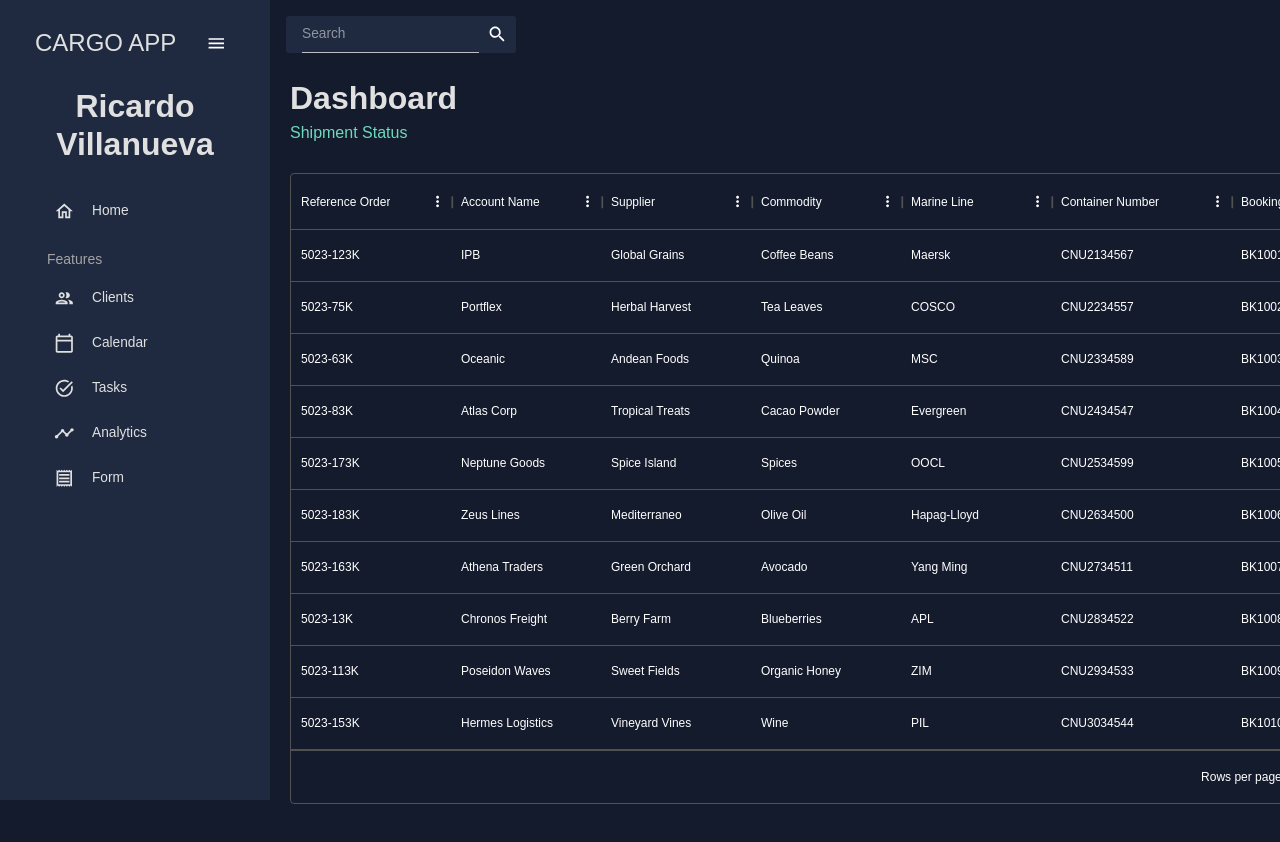
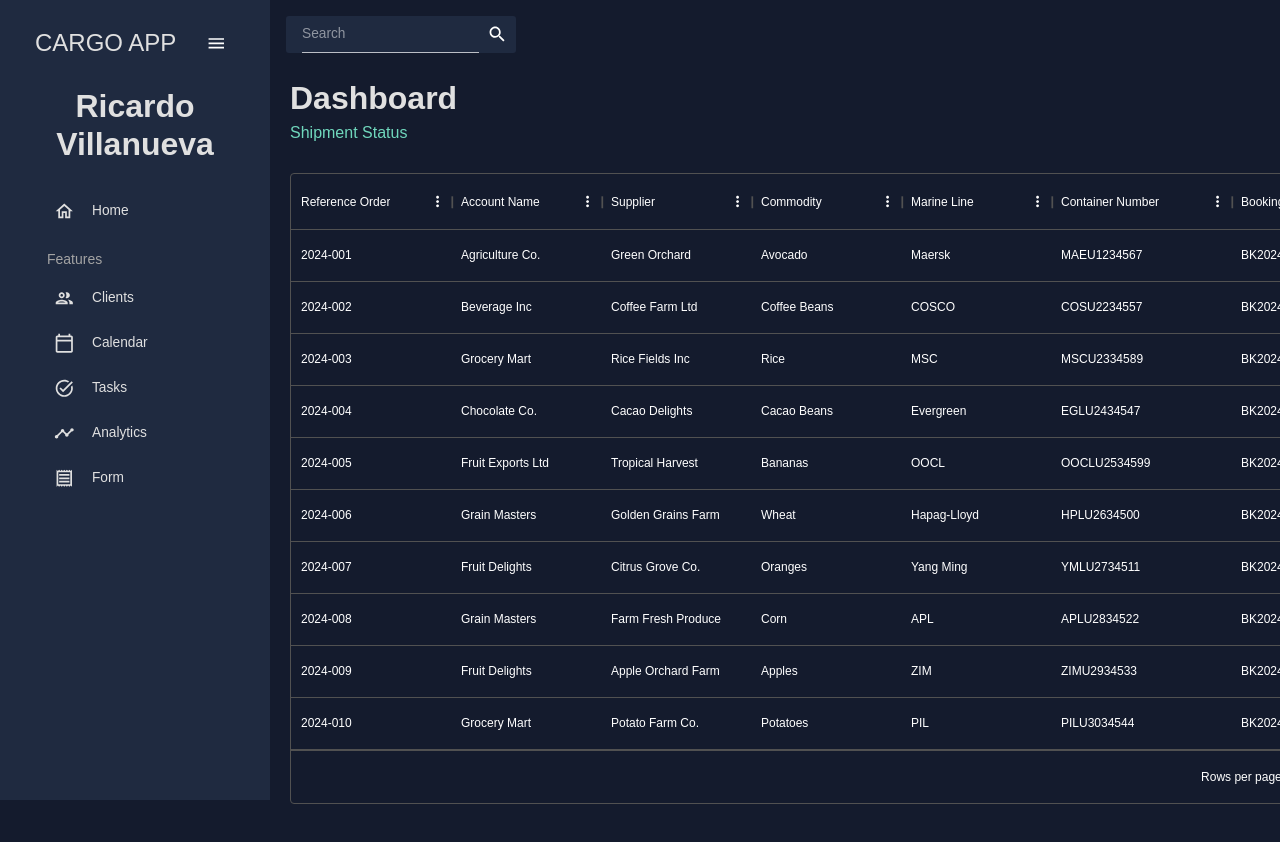
Before and after one commit to RicardoGVilla/CargoProject, a React (Create React App) app: page / in a window 1280 px wide. Shown: the top 842 px of the page. Built offline with nearby package versions, Linux system fonts and the light colour scheme.

Commit message:
updating data

```diff
--- a/src/App.js
+++ b/src/App.js
@@ -32,7 +32,7 @@ function App() {
               <Route path="/calendar" element={<Calendar />} />
               <Route path="/tasks" element={<KanbanBoard />} />
               <Route path="/data" element={<Data />} />
-            <Route path ="/form" element={<Form />} />
+              <Route path ="/form" element={<Form />} />
             </Routes>
           </main>
         </div>
--- a/src/data/mockData.js
+++ b/src/data/mockData.js
@@ -1,25 +1,148 @@
 
 
 // Provides data for the dashboard component
-export const mockDataOrders = [  { id: 1, Order: "5023-123K", productName: "Coffee Beans", supplierName: "Global Grains", accountName: 'IPB', steamshipLine: "Maersk", containerNumber: 'CNU2134567', bookingNumber: 'BK1001', etd: new Date('2023-07-01'), eta: new Date('2023-07-15'), currentStatus: "In Transit", },
-{ id: 2, Order: "5023-75K",productName: "Tea Leaves", supplierName: "Herbal Harvest", accountName: 'Portflex', steamshipLine: "COSCO", containerNumber: 'CNU2234557', bookingNumber: 'BK1002', etd: new Date('2023-07-03'), eta: new Date('2023-07-18') , currentStatus: "In Transit",},
-{ id: 3, Order: "5023-63K",productName: "Quinoa", supplierName: "Andean Foods", accountName: 'Oceanic', steamshipLine: "MSC", containerNumber: 'CNU2334589', bookingNumber: 'BK1003', etd: new Date('2023-07-05'), eta: new Date('2023-07-20'), currentStatus: "In Transit", },
-{ id: 4, Order: "5023-83K",productName: "Cacao Powder", supplierName: "Tropical Treats", accountName: 'Atlas Corp', steamshipLine: "Evergreen", containerNumber: 'CNU2434547', bookingNumber: 'BK1004', etd: new Date('2023-07-08'), eta: new Date('2023-07-22'), currentStatus: "In Transit", },
-{ id: 5, Order: "5023-173K",productName: "Spices", supplierName: "Spice Island", accountName: 'Neptune Goods', steamshipLine: "OOCL", containerNumber: 'CNU2534599', bookingNumber: 'BK1005', etd: new Date('2023-07-10'), eta: new Date('2023-07-24'), currentStatus: "In Transit", },
-{ id: 6, Order: "5023-183K",productName: "Olive Oil", supplierName: "Mediterraneo", accountName: 'Zeus Lines', steamshipLine: "Hapag-Lloyd", containerNumber: 'CNU2634500', bookingNumber: 'BK1006', etd: new Date('2023-07-12'), eta: new Date('2023-07-26'), currentStatus: "In Transit", },
-{ id: 7, Order: "5023-163K",productName: "Avocado", supplierName: "Green Orchard", accountName: 'Athena Traders', steamshipLine: "Yang Ming", containerNumber: 'CNU2734511', bookingNumber: 'BK1007', etd: new Date('2023-07-15'), eta: new Date('2023-07-29'), currentStatus: "In Transit", },
-{ id: 8, Order: "5023-13K",productName: "Blueberries", supplierName: "Berry Farm", accountName: 'Chronos Freight', steamshipLine: "APL", containerNumber: 'CNU2834522', bookingNumber: 'BK1008', etd: new Date('2023-07-18'), eta: new Date('2023-08-01'), currentStatus: "In Transit", },
-{ id: 9, Order: "5023-113K",productName: "Organic Honey", supplierName: "Sweet Fields", accountName: 'Poseidon Waves', steamshipLine: "ZIM", containerNumber: 'CNU2934533', bookingNumber: 'BK1009', etd: new Date('2023-07-20'), eta: new Date('2023-08-03'), currentStatus: "In Transit",},
-{ id: 10, Order: "5023-153K",productName: "Wine", supplierName: "Vineyard Vines", accountName: 'Hermes Logistics', steamshipLine: "PIL", containerNumber: 'CNU3034544', bookingNumber: 'BK1010', etd: new Date('2023-07-22'), eta: new Date('2023-08-05'), currentStatus: "In Transit", }]
+export const mockDataOrders = [
+  {
+    id: 1,
+    Order: "2024-001",
+    productName: "Avocado",
+    supplierName: "Green Orchard",
+    accountName: "Agriculture Co.",
+    steamshipLine: "Maersk",
+    containerNumber: "MAEU1234567",
+    bookingNumber: "BK2024001",
+    etd: new Date("2024-01-10"),
+    eta: new Date("2024-02-02"),
+    currentStatus: "In Transit",
+  },
+  {
+    id: 2,
+    Order: "2024-002",
+    productName: "Coffee Beans",
+    supplierName: "Coffee Farm Ltd",
+    accountName: "Beverage Inc",
+    steamshipLine: "COSCO",
+    containerNumber: "COSU2234557",
+    bookingNumber: "BK2024002",
+    etd: new Date("2024-01-15"),
+    eta: new Date("2024-02-10"),
+    currentStatus: "In Transit",
+  },
+  {
+    id: 3,
+    Order: "2024-003",
+    productName: "Rice",
+    supplierName: "Rice Fields Inc",
+    accountName: "Grocery Mart",
+    steamshipLine: "MSC",
+    containerNumber: "MSCU2334589",
+    bookingNumber: "BK2024003",
+    etd: new Date("2024-01-20"),
+    eta: new Date("2024-02-18"),
+    currentStatus: "In Transit",
+  },
+  {
+    id: 4,
+    Order: "2024-004",
+    productName: "Cacao Beans",
+    supplierName: "Cacao Delights",
+    accountName: "Chocolate Co.",
+    steamshipLine: "Evergreen",
+    containerNumber: "EGLU2434547",
+    bookingNumber: "BK2024004",
+    etd: new Date("2024-01-25"),
+    eta: new Date("2024-02-28"),
+    currentStatus: "In Transit",
+  },
+  {
+    id: 5,
+    Order: "2024-005",
+    productName: "Bananas",
+    supplierName: "Tropical Harvest",
+    accountName: "Fruit Exports Ltd",
+    steamshipLine: "OOCL",
+    containerNumber: "OOCLU2534599",
+    bookingNumber: "BK2024005",
+    etd: new Date("2024-01-30"),
+    eta: new Date("2024-03-05"),
+    currentStatus: "In Transit",
+  },
+  {
+    id: 6,
+    Order: "2024-006",
+    productName: "Wheat",
+    supplierName: "Golden Grains Farm",
+    accountName: "Grain Masters",
+    steamshipLine: "Hapag-Lloyd",
+    containerNumber: "HPLU2634500",
+    bookingNumber: "BK2024006",
+    etd: new Date("2024-02-05"),
+    eta: new Date("2024-03-18"),
+    currentStatus: "In Transit",
+  },
+  {
+    id: 7,
+    Order: "2024-007",
+    productName: "Oranges",
+    supplierName: "Citrus Grove Co.",
+    accountName: "Fruit Delights",
+    steamshipLine: "Yang Ming",
+    containerNumber: "YMLU2734511",
+    bookingNumber: "BK2024007",
+    etd: new Date("2024-02-10"),
+    eta: new Date("2024-03-25"),
+    currentStatus: "In Transit",
+  },
+  {
+    id: 8,
+    Order: "2024-008",
+    productName: "Corn",
+    supplierName: "Farm Fresh Produce",
+    accountName: "Grain Masters",
+    steamshipLine: "APL",
+    containerNumber: "APLU2834522",
+    bookingNumber: "BK2024008",
+    etd: new Date("2024-02-15"),
+    eta: new Date("2024-04-01"),
+    currentStatus: "In Transit",
+  },
+  {
+    id: 9,
+    Order: "2024-009",
+    productName: "Apples",
+    supplierName: "Apple Orchard Farm",
+    accountName: "Fruit Delights",
+    steamshipLine: "ZIM",
+    containerNumber: "ZIMU2934533",
+    bookingNumber: "BK2024009",
+    etd: new Date("2024-02-20"),
+    eta: new Date("2024-04-10"),
+    currentStatus: "In Transit",
+  },
+  {
+    id: 10,
+    Order: "2024-010",
+    productName: "Potatoes",
+    supplierName: "Potato Farm Co.",
+    accountName: "Grocery Mart",
+    steamshipLine: "PIL",
+    containerNumber: "PILU3034544",
+    bookingNumber: "BK2024010",
+    etd: new Date("2024-02-25"),
+    eta: new Date("2024-04-15"),
+    currentStatus: "In Transit",
+  },
+];
 
 // Define your initial items
 export const itemsFromBackend = [
-  { id: '1', content: 'Review inventory levels of key products' },
-  { id: '2', content: 'Coordinate with suppliers for shipment schedules' },
-  { id: '3', content: 'Update logistics plan for upcoming quarter' },
-  { id: '4', content: 'Assess supplier performance and compliance' },
-  { id: '5', content: 'Plan for demand forecasting meeting' },
-  { id: '6', content: 'Analyze transportation cost reduction strategies' }
+  { id: "1", content: "Coordinate with suppliers for shipment schedules" },
+  { id: "2", content: "Optimize import documentation workflow" },
+  { id: "3", content: "Monitor trade agreements and tariff changes" },
+  { id: "4", content: "Coordinate with customs brokers for smooth clearance" },
+  { id: "5", content: "Review export compliance regulations" },
+  { id: "6", content: "Ensure accurate export documentation" },
+  { id: "7", content: "Plan for international trade exhibitions" },
 ];
 
 // Provides data for the contact table component
@@ -161,18 +284,18 @@ export const mockDataContacts = [
   },
 ];
 
-
+// monthly revenue and expenses information
 export const monthlyData = [
-    { month: 'January', expenses: 2000, revenue: 4000 },
-    { month: 'February', expenses: 2500, revenue: 3500 },
-    { month: 'March', expenses: 1800, revenue: 4200 },
-    { month: 'April', expenses: 2200, revenue: 3800 },
-    { month: 'May', expenses: 1900, revenue: 4500 },
-    { month: 'June', expenses: 2100, revenue: 4200 },
-    { month: 'July', expenses: 2300, revenue: 4300 },
-    { month: 'August', expenses: 2400, revenue: 4800 },
-    { month: 'September', expenses: 2000, revenue: 4000 },
-    { month: 'October', expenses: 2500, revenue: 3500 },
-    { month: 'November', expenses: 1800, revenue: 4200 },
-    { month: 'December', expenses: 2200, revenue: 3800 },
-  ];
+  { month: "January", expenses: 2000, revenue: 4000 },
+  { month: "February", expenses: 2500, revenue: 3500 },
+  { month: "March", expenses: 1800, revenue: 4200 },
+  { month: "April", expenses: 2200, revenue: 3800 },
+  { month: "May", expenses: 1900, revenue: 4500 },
+  { month: "June", expenses: 2100, revenue: 4200 },
+  { month: "July", expenses: 2300, revenue: 4300 },
+  { month: "August", expenses: 2400, revenue: 4800 },
+  { month: "September", expenses: 2700, revenue: 5000 },
+  { month: "October", expenses: 2800, revenue: 5200 },
+  { month: "November", expenses: 2900, revenue: 5000 },
+  { month: "December", expenses: 3000, revenue: 5200 },
+];
--- a/src/scenes/data/index.jsx
+++ b/src/scenes/data/index.jsx
@@ -2,7 +2,7 @@ import React from 'react';
 import { Box, Typography } from "@mui/material";
 import Header from '../../components/Header';
 import { LineChart, Line, XAxis, YAxis, CartesianGrid, Tooltip, Legend, ResponsiveContainer } from 'recharts';
-import { DataGrid} from '@mui/x-data-grid';
+import { DataGrid } from '@mui/x-data-grid';
 import { monthlyData } from '../../data/mockData';
 
 const containerStyles = {
@@ -21,8 +21,6 @@ const graphContainer = {
 };
 
 export default function Data() {
-
-
   const columnsFirstGrid = [
     { field: 'orderNumber', headerName: 'Order Number', width: 120 },
     { field: 'product', headerName: 'Product', width: 150 },
@@ -31,11 +29,11 @@ export default function Data() {
   ];
 
   const rowsFirstGrid = [
-    { id: 1, orderNumber: 'ORD001', product: 'Avocado', purchasePrice: 1.99, incoterm: 'FOB' },
-    { id: 2, orderNumber: 'ORD002', product: 'Pineapple', purchasePrice: 2.49, incoterm: 'CIF' },
-    { id: 3, orderNumber: 'ORD003', product: 'Bananas', purchasePrice: 0.99, incoterm: 'DDP' },
-    { id: 4, orderNumber: 'ORD004', product: 'Chocolate', purchasePrice: 3.79, incoterm: 'FOB' },
-    { id: 5, orderNumber: 'ORD005', product: 'Rice', purchasePrice: 1.29, incoterm: 'CIF' },
+    { id: 1, orderNumber: 'ORD001', product: 'Wheat', purchasePrice: 250, incoterm: 'FOB' },
+    { id: 2, orderNumber: 'ORD002', product: 'Corn', purchasePrice: 220, incoterm: 'CIF' },
+    { id: 3, orderNumber: 'ORD003', product: 'Rice', purchasePrice: 280, incoterm: 'DDP' },
+    { id: 4, orderNumber: 'ORD004', product: 'Soybeans', purchasePrice: 300, incoterm: 'FOB' },
+    { id: 5, orderNumber: 'ORD005', product: 'Potatoes', purchasePrice: 150, incoterm: 'CIF' },
   ];
 
   const columnsSecondGrid = [
@@ -46,12 +44,13 @@ export default function Data() {
   ];
 
   const rowsSecondGrid = [
-    { id: 6, orderNumber: 'ORD006', product: 'Coffee Beans', profitPerContainer: 500, dateOfPurchase: '2023-01-10' },
-    { id: 7, orderNumber: 'ORD007', product: 'Olive Oil', profitPerContainer: 800, dateOfPurchase: '2023-02-20' },
-    { id: 8, orderNumber: 'ORD008', product: 'Spices', profitPerContainer: 300, dateOfPurchase: '2023-03-15' },
-    { id: 9, orderNumber: 'ORD009', product: 'Canned Tuna', profitPerContainer: 600, dateOfPurchase: '2023-04-05' },
-    { id: 10, orderNumber: 'ORD010', product: 'Cheese', profitPerContainer: 700, dateOfPurchase: '2023-05-12' },
+    { id: 6, orderNumber: 'ORD006', product: 'Apples', profitPerContainer: 200, dateOfPurchase: '2023-10-10' },
+    { id: 7, orderNumber: 'ORD007', product: 'Oranges', profitPerContainer: 180, dateOfPurchase: '2023-11-20' },
+    { id: 8, orderNumber: 'ORD008', product: 'Grapes', profitPerContainer: 220, dateOfPurchase: '2023-12-15' },
+    { id: 9, orderNumber: 'ORD009', product: 'Tomatoes', profitPerContainer: 190, dateOfPurchase: '2023-12-25' },
+    { id: 10, orderNumber: 'ORD010', product: 'Carrots', profitPerContainer: 170, dateOfPurchase: '2023-12-31' },
   ];
+
 
   return (
     <Box
```
